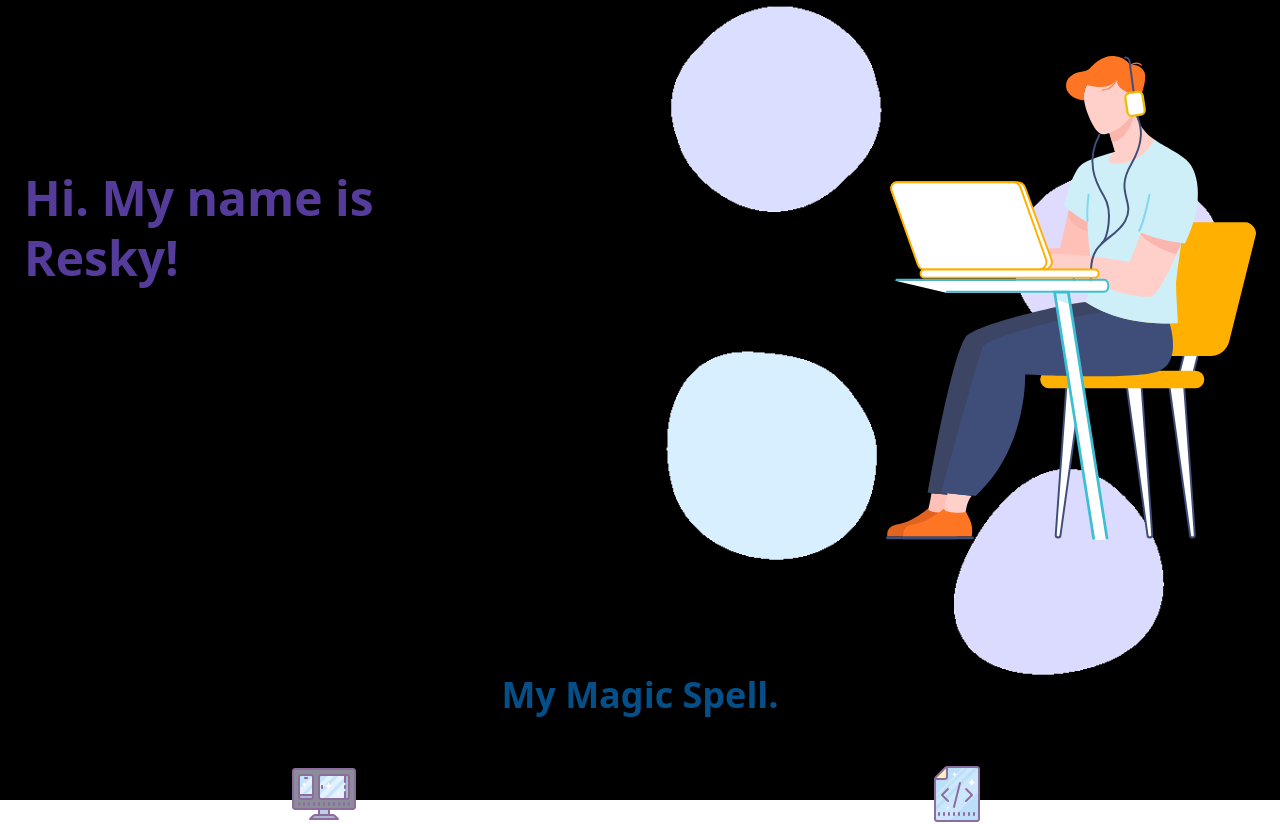
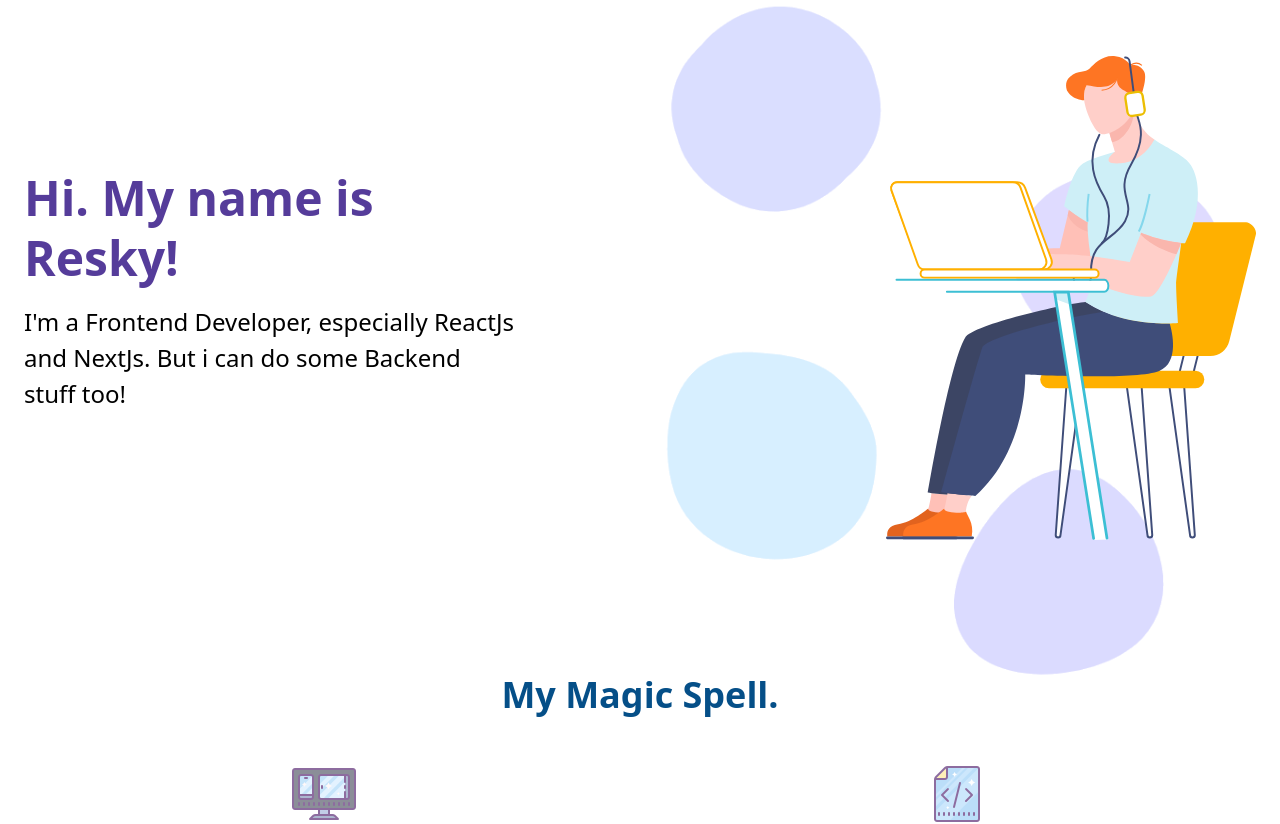
Before and after one commit to reskyppo/portofolio, a Next.js app: page / in a window 1280 px wide. Shown: the top 824 px of the page. Built offline with nearby package versions, Linux system fonts and the light colour scheme.

Commit message:
fix position

```diff
--- a/pages/index.js
+++ b/pages/index.js
@@ -4,7 +4,7 @@ import Main from "../components/Main";
 
 export default function Home() {
   return (
-    <div className="container bg-black mx-auto ">
+    <div className="container  mx-auto ">
       <Head>
         <title>Reskyppo</title>
         <link rel="icon" href="/favicon.ico" />
```
